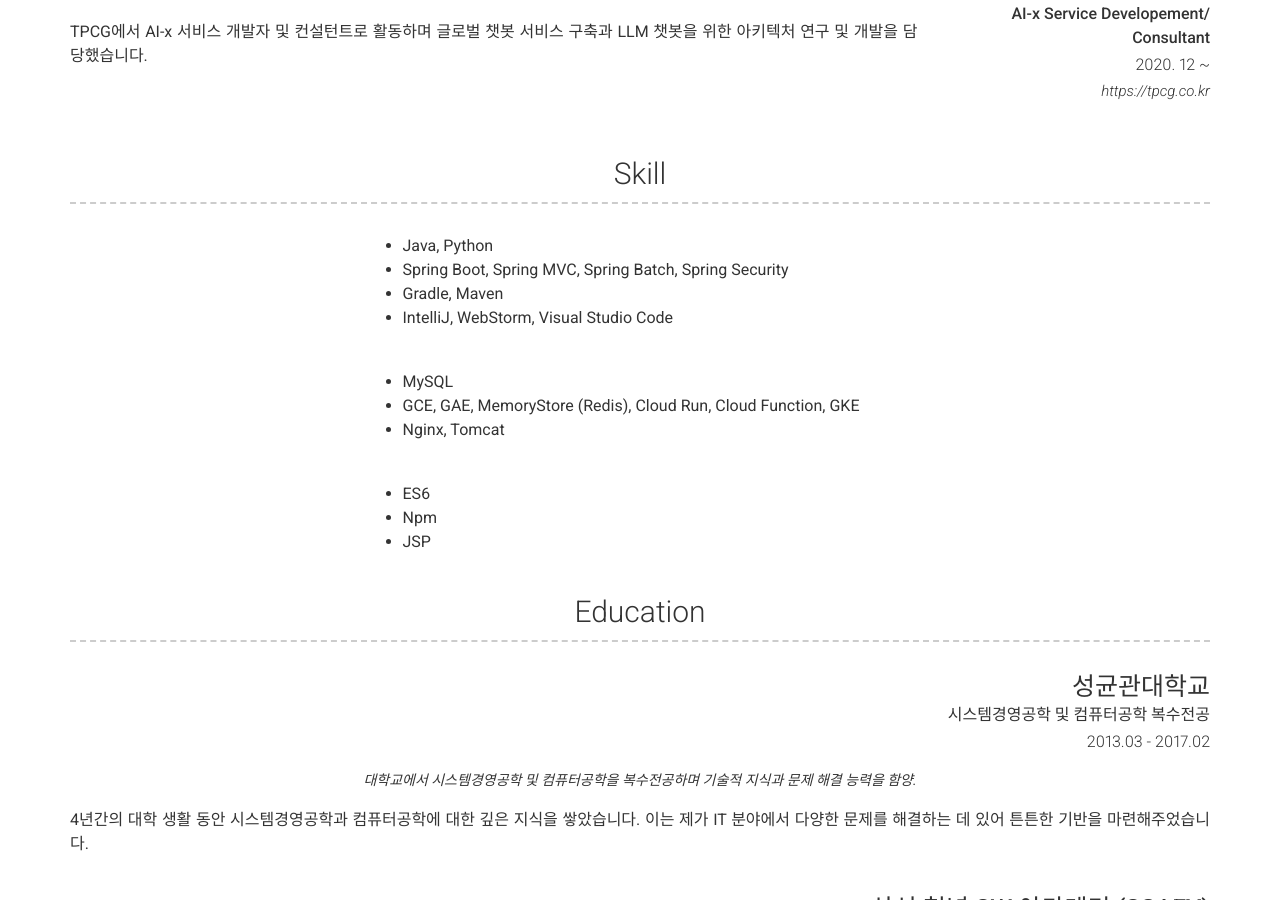
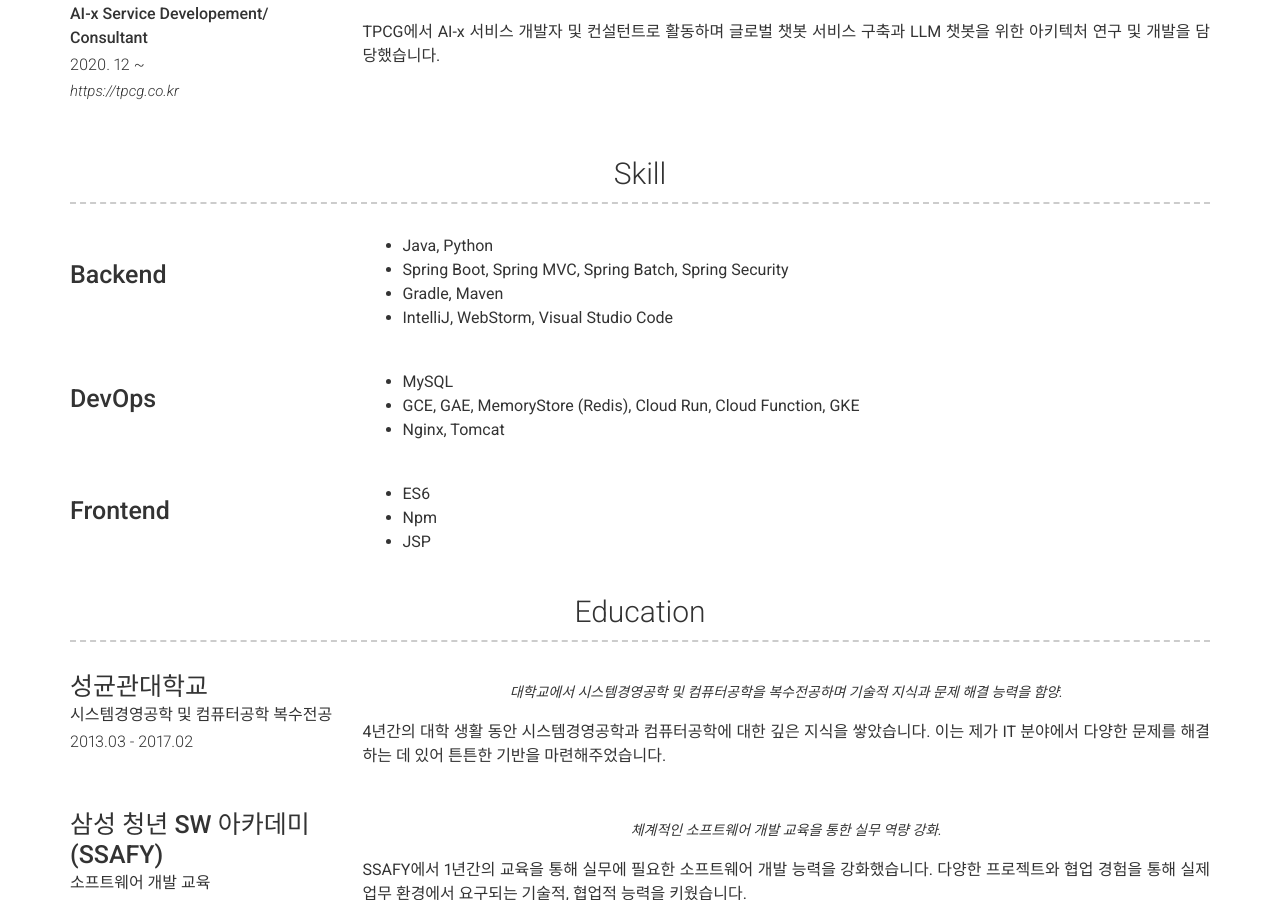
Before and after one commit to tetrapod3dev/tetrapod3dev.github.io, a Jekyll site: the page built from index.md, in a window 1280 px wide and 900 px high, scrolled down 1045 px. Built offline with Jekyll 4.4.1, drawn with Linux system fonts in a browser that asks for light colours; nearby versions of some CDN libraries.

Commit message:
chore: 레이아웃 수정

```diff
--- a/_config.yml
+++ b/_config.yml
@@ -85,7 +85,7 @@ content:
   - title: Experience
     layout: list
     content:
-      - layout: right
+      - layout: left
         title: 대한민국 육군
         sub_title: ROTC 장교
         caption: 2017.03 - 2019.06
@@ -94,7 +94,7 @@ content:
         description: |
           ROTC 장교로서의 복무 기간 동안 리더십, 팀 관리, 의사소통 및 위기 관리 능력을 키웠습니다. 이 경험은 제가 개인적으로나 전문적으로 성장하는 데 큰 도움이 되었습니다.
 
-      - layout: right
+      - layout: left
         title: TPCG
         sub_title: AI-x Service Developement/ Consultant
         caption: 2020. 12 ~
@@ -108,20 +108,20 @@ content:
     layout: list
     content:
       - layout: left
-        name: Backend
+        title: Backend
         description: | # this will include new lines to allow paragraphs
           * Java, Python
           * Spring Boot, Spring MVC, Spring Batch, Spring Security
           * Gradle, Maven
           * IntelliJ, WebStorm, Visual Studio Code
       - layout: left
-        name: DevOps
+        title: DevOps
         description: | # this will include new lines to allow paragraphs
           * MySQL
           * GCE, GAE, MemoryStore (Redis), Cloud Run, Cloud Function, GKE
           * Nginx, Tomcat
       - layout: left
-        name: Frontend
+        title: Frontend
         description: | # this will include new lines to allow paragraphs
           * ES6
           * Npm
@@ -130,7 +130,7 @@ content:
   - title: Education
     layout: list
     content:
-      - layout: top-right
+      - layout: left
         title: 성균관대학교
         sub_title: 시스템경영공학 및 컴퓨터공학 복수전공
         caption: 2013.03 - 2017.02
@@ -139,7 +139,7 @@ content:
         description: |
           4년간의 대학 생활 동안 시스템경영공학과 컴퓨터공학에 대한 깊은 지식을 쌓았습니다. 이는 제가 IT 분야에서 다양한 문제를 해결하는 데 있어 튼튼한 기반을 마련해주었습니다.
 
-      - layout: top-right
+      - layout: left
         title: 삼성 청년 SW 아카데미 (SSAFY)
         sub_title: 소프트웨어 개발 교육
         caption: 2020.01 - 2020.12
```
